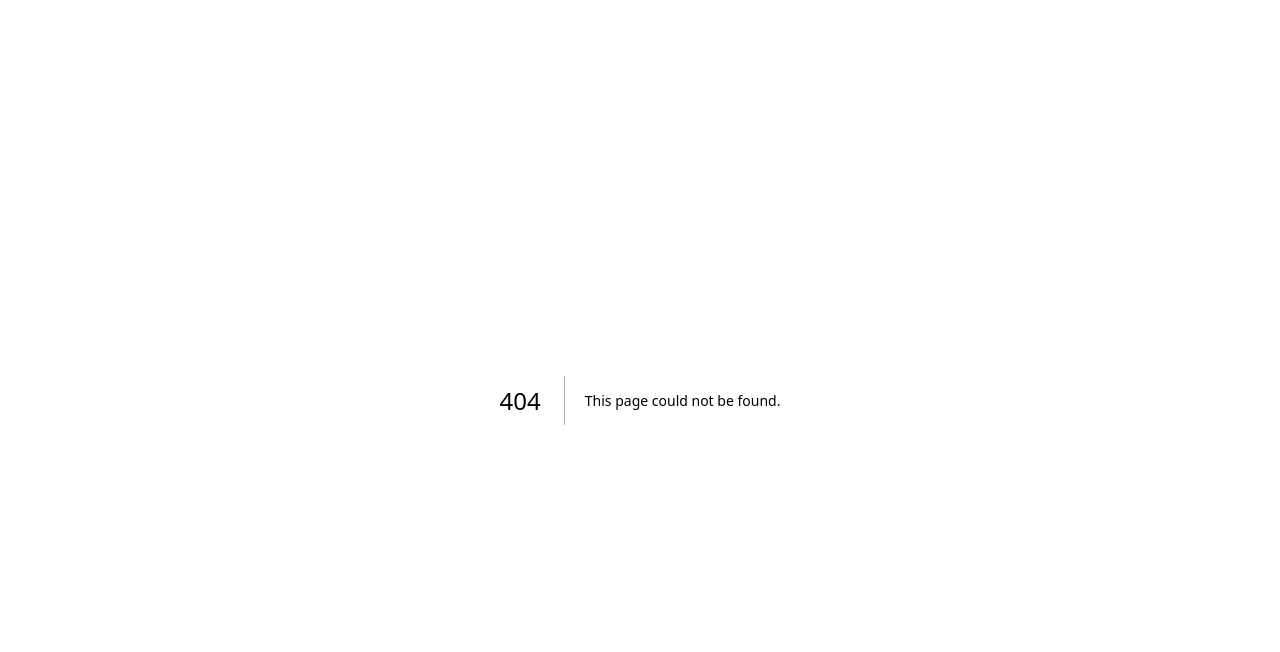
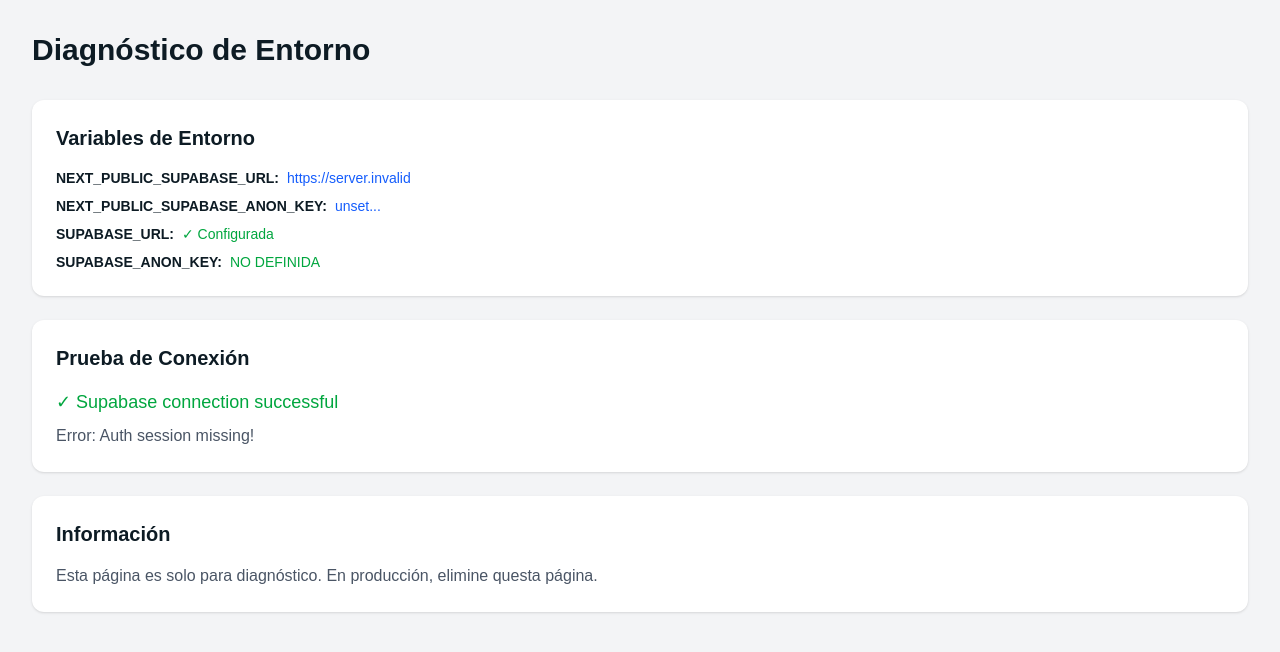
Before and after one commit to kemgarro/ASEIC_Facturacion, a Next.js app: page /debug in a window 1280 px wide. Before the commit this address had no page. Shown: the top 652 px of the page. Built offline with nearby package versions, Linux system fonts and the light colour scheme; no server answers.

Commit message:
Add debug page for environment diagnostics

```diff
--- /dev/null
+++ b/app/debug/page.tsx
@@ -0,0 +1,69 @@
+import { createClient } from '@/lib/supabase/server'
+
+export default async function DebugPage() {
+  const supabase = await createClient()
+
+  const url = process.env.NEXT_PUBLIC_SUPABASE_URL
+  const anonKey = process.env.NEXT_PUBLIC_SUPABASE_ANON_KEY
+  const serviceKey = process.env.SUPABASE_ANON_KEY
+
+  let authStatus = 'Unknown'
+  let testResult = ''
+
+  try {
+    const { data, error } = await supabase.auth.getUser()
+    if (error) {
+      authStatus = `Error: ${error.message}`
+    } else if (data.user) {
+      authStatus = `User logged in: ${data.user.email}`
+    } else {
+      authStatus = 'No user (expected - just checking API works)'
+    }
+    testResult = '✓ Supabase connection successful'
+  } catch (e: any) {
+    testResult = `✗ Connection failed: ${e.message}`
+  }
+
+  return (
+    <div className="min-h-screen bg-gray-100 p-8">
+      <h1 className="text-3xl font-bold mb-8">Diagnóstico de Entorno</h1>
+
+      <div className="bg-white rounded-xl p-6 shadow-sm mb-6">
+        <h2 className="text-xl font-semibold mb-4">Variables de Entorno</h2>
+        <ul className="space-y-2 font-mono text-sm">
+          <li className="flex gap-2">
+            <span className="font-semibold">NEXT_PUBLIC_SUPABASE_URL:</span>
+            <span className="text-blue-600">{url || 'NO DEFINIDA'}</span>
+          </li>
+          <li className="flex gap-2">
+            <span className="font-semibold">NEXT_PUBLIC_SUPABASE_ANON_KEY:</span>
+            <span className="text-blue-600">{anonKey ? `${anonKey.substring(0, 20)}...` : 'NO DEFINIDA'}</span>
+          </li>
+          <li className="flex gap-2">
+            <span className="font-semibold">SUPABASE_URL:</span>
+            <span className="text-green-600">{process.env.SUPABASE_URL ? '✓ Configurada' : 'NO DEFINIDA'}</span>
+          </li>
+          <li className="flex gap-2">
+            <span className="font-semibold">SUPABASE_ANON_KEY:</span>
+            <span className="text-green-600">{serviceKey ? '✓ Configurada' : 'NO DEFINIDA'}</span>
+          </li>
+        </ul>
+      </div>
+
+      <div className="bg-white rounded-xl p-6 shadow-sm mb-6">
+        <h2 className="text-xl font-semibold mb-4">Prueba de Conexión</h2>
+        <p className={`text-lg ${testResult.includes('✓') ? 'text-green-600' : 'text-red-600'}`}>
+          {testResult}
+        </p>
+        <p className="mt-2 text-gray-600">{authStatus}</p>
+      </div>
+
+      <div className="bg-white rounded-xl p-6 shadow-sm">
+        <h2 className="text-xl font-semibold mb-4">Información</h2>
+        <p className="text-gray-600">
+          Esta página es solo para diagnóstico. En producción, elimine questa página.
+        </p>
+      </div>
+    </div>
+  )
+}
```
